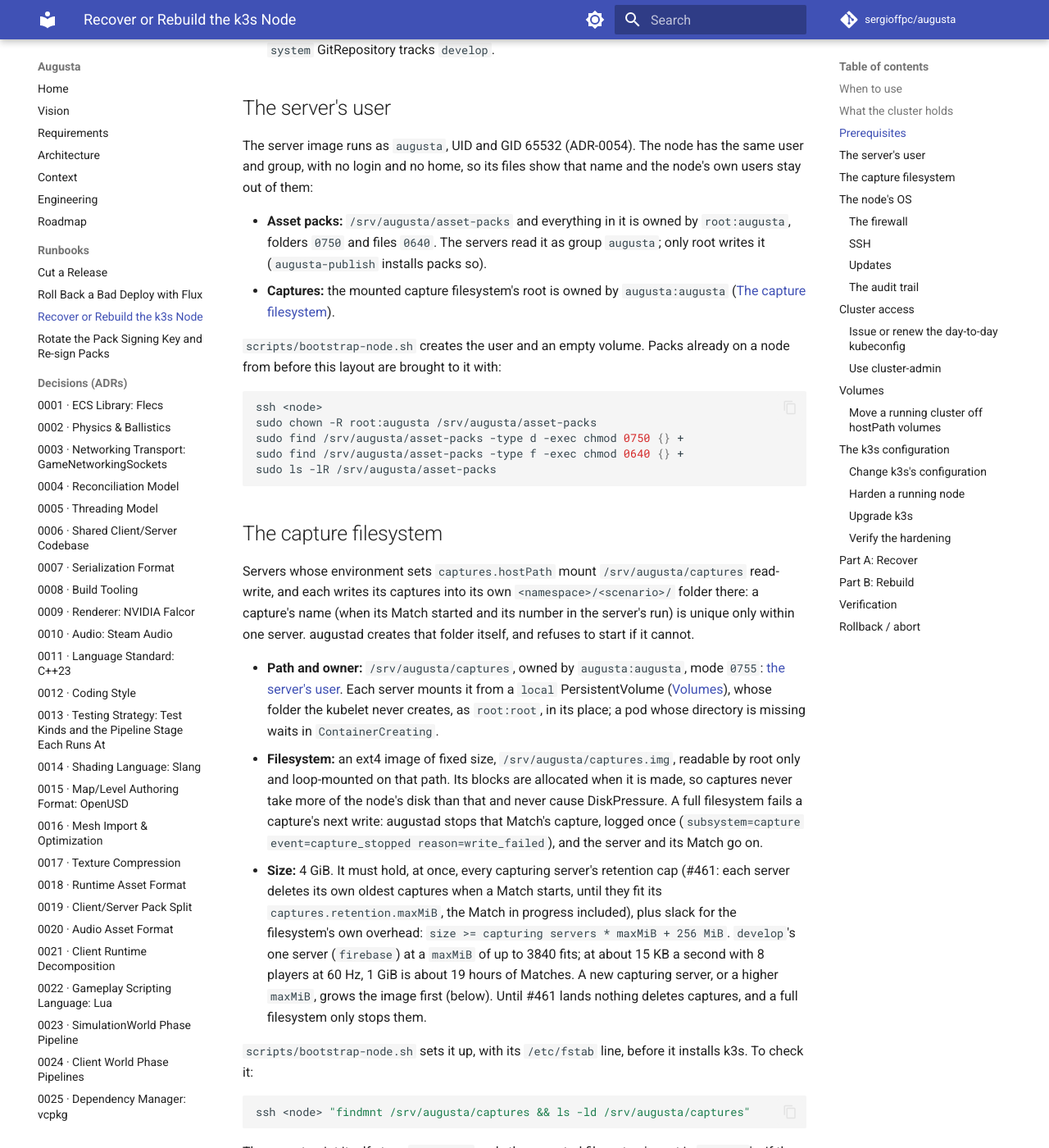
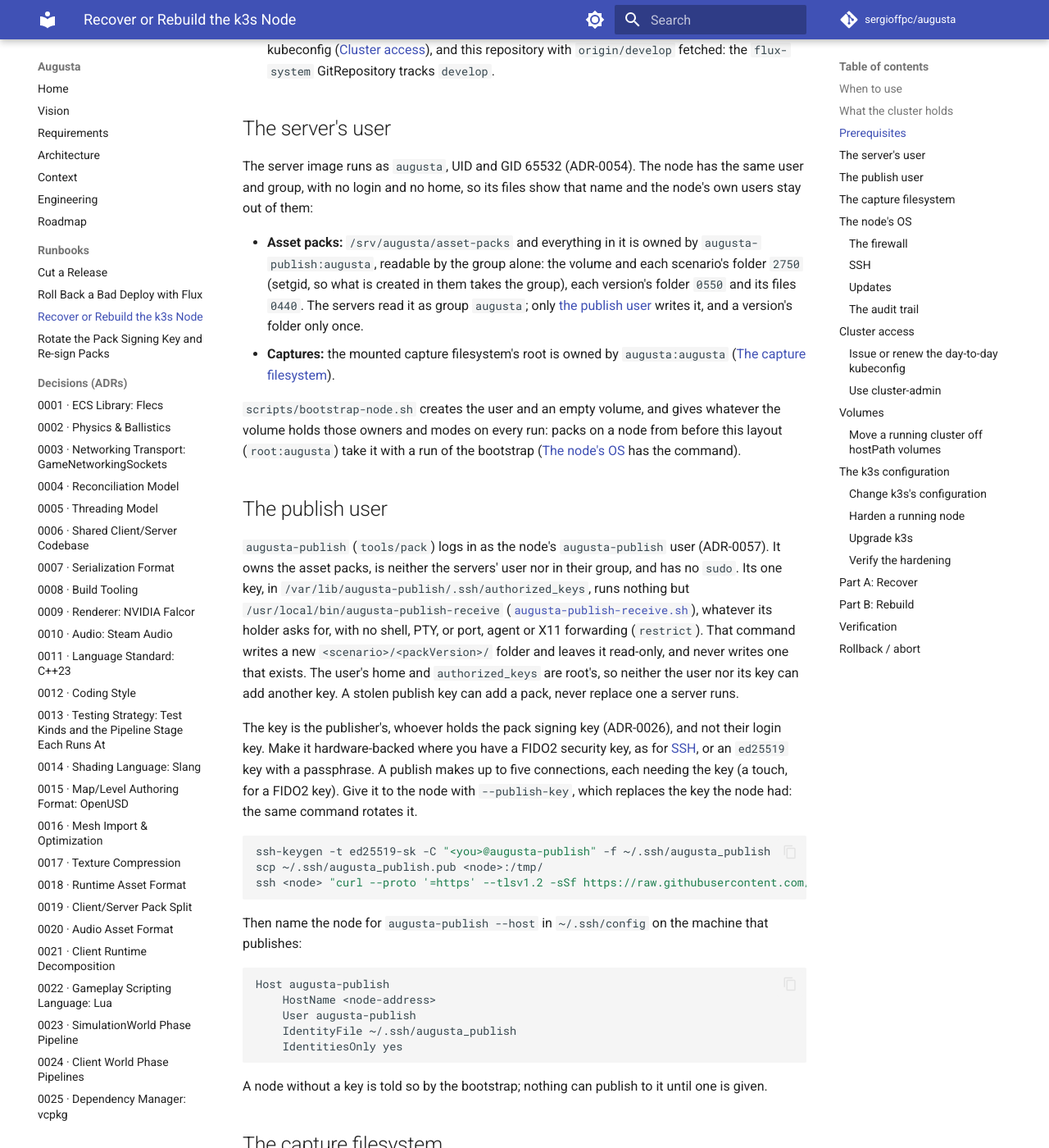
Before and after one commit to sergioffpc/augusta, an MkDocs documentation site: the page built from docs/runbooks/k3s-node-recovery.md, in a window 1280 px wide and 1400 px high, scrolled down 1745 px. Shown: the whole window at 82% size. Built offline with MkDocs 1.6.1 and Material for MkDocs 9.7.7, drawn with Linux system fonts in a browser that asks for light colours; comment, search, counter and statistics services are not loaded; some of the changed text lies outside the part shown.

Commit message:
feat(publish): publish packs as a user without sudo and a restricted key
augusta-publish now reaches the Node as its augusta-publish user, which
owns the pack folder, is not the Servers' user nor in their group, and
has no sudo. Its one key runs a forced command,
augusta-publish-receive, under `restrict`: no shell, PTY or forwarding.
That command takes digests, receive and commit, writes a new
<scenario>/<packVersion>/ folder from a staging place once its digests
match, and leaves it 0550 with 0440 files, so a stolen publish key can
add a pack but never replace one a Server runs.

bootstrap-node.sh creates the user (home and authorized_keys root's),
installs the forced command, takes the key with --publish-key, and gives
the volume its owners and modes on every run, migrating a node whose
packs are root's. ADR-0026, ADR-0057 and the Node and pack-key runbooks
follow.

Closes #534

Co-Authored-By: Claude Opus 5.5 <noreply@anthropic.com>

````diff
--- a/docs/runbooks/k3s-node-recovery.md
+++ b/docs/runbooks/k3s-node-recovery.md
@@ -62,10 +62,10 @@ restores them.
   repository does not record its address or OS.
 - A Debian 13 node.
   [`scripts/bootstrap-node.sh`](../../scripts/bootstrap-node.sh) (README.md,
-  Bootstrap), which part B runs, sets it up: the server's user, the asset-pack
-  volume, the capture filesystem, the crash-core handler (ADR-0047), k3s at the
-  release it pins (`K3S_VERSION`, whose Kubernetes version is
-  `KUBERNETES_VERSION` in the `manifests` job of
+  Bootstrap), which part B runs, sets it up: the server's user, the publish
+  user, the asset-pack volume, the capture filesystem, the crash-core handler
+  (ADR-0047), k3s at the release it pins (`K3S_VERSION`, whose Kubernetes
+  version is `KUBERNETES_VERSION` in the `manifests` job of
   [`.github/workflows/ci.yml`](../../.github/workflows/ci.yml)) with
   [its configuration](#the-k3s-configuration),
   [the OS's hardening](#the-nodes-os), and Flux. It skips what the node already
@@ -90,21 +90,60 @@ the same user and group, with no login and no home, so its files show that name
 and the node's own users stay out of them:
 
 - **Asset packs:** `/srv/augusta/asset-packs` and everything in it is owned by
-  `root:augusta`, folders `0750` and files `0640`. The servers read it as group
-  `augusta`; only root writes it (`augusta-publish` installs packs so).
+  `augusta-publish:augusta`, readable by the group alone: the volume and each
+  scenario's folder `2750` (setgid, so what is created in them takes the group),
+  each version's folder `0550` and its files `0440`. The servers read it as
+  group `augusta`; only [the publish user](#the-publish-user) writes it, and a
+  version's folder only once.
 - **Captures:** the mounted capture filesystem's root is owned by
   `augusta:augusta` ([The capture filesystem](#the-capture-filesystem)).
 
-`scripts/bootstrap-node.sh` creates the user and an empty volume. Packs already
-on a node from before this layout are brought to it with:
+`scripts/bootstrap-node.sh` creates the user and an empty volume, and gives
+whatever the volume holds those owners and modes on every run: packs on a node
+from before this layout (`root:augusta`) take it with a run of the bootstrap
+([The node's OS](#the-nodes-os) has the command).
+
+## The publish user
+
+`augusta-publish` (`tools/pack`) logs in as the node's `augusta-publish` user
+(ADR-0057). It owns the asset packs, is neither the servers' user nor in their
+group, and has no `sudo`. Its one key, in
+`/var/lib/augusta-publish/.ssh/authorized_keys`, runs nothing but
+`/usr/local/bin/augusta-publish-receive`
+([`augusta-publish-receive.sh`](../../clusters/onprem/node/augusta-publish-receive.sh)),
+whatever its holder asks for, with no shell, PTY, or port, agent or X11
+forwarding (`restrict`). That command writes a new `<scenario>/<packVersion>/`
+folder and leaves it read-only, and never writes one that exists. The user's
+home and `authorized_keys` are root's, so neither the user nor its key can add
+another key. A stolen publish key can add a pack, never replace one a server
+runs.
+
+The key is the publisher's, whoever holds the pack signing key (ADR-0026), and
+not their login key. Make it hardware-backed where you have a FIDO2 security
+key, as for [SSH](#ssh), or an `ed25519` key with a passphrase. A publish makes
+up to five connections, each needing the key (a touch, for a FIDO2 key). Give it
+to the node with `--publish-key`, which replaces the key the node had: the same
+command rotates it.
 
 ```sh
-ssh <node>
-sudo chown -R root:augusta /srv/augusta/asset-packs
-sudo find /srv/augusta/asset-packs -type d -exec chmod 0750 {} +
-sudo find /srv/augusta/asset-packs -type f -exec chmod 0640 {} +
-sudo ls -lR /srv/augusta/asset-packs
+ssh-keygen -t ed25519-sk -C "<you>@augusta-publish" -f ~/.ssh/augusta_publish
+scp ~/.ssh/augusta_publish.pub <node>:/tmp/
+ssh <node> "curl --proto '=https' --tlsv1.2 -sSf https://raw.githubusercontent.com/sergioffpc/augusta/develop/scripts/bootstrap-node.sh | bash -s -- --publish-key /tmp/augusta_publish.pub; rm /tmp/augusta_publish.pub"
 ```
+
+Then name the node for `augusta-publish --host` in `~/.ssh/config` on the
+machine that publishes:
+
+```text
+Host augusta-publish
+    HostName <node-address>
+    User augusta-publish
+    IdentityFile ~/.ssh/augusta_publish
+    IdentitiesOnly yes
+```
+
+A node without a key is told so by the bootstrap; nothing can publish to it
+until one is given.
 
 ## The capture filesystem
 
@@ -737,17 +776,21 @@ On the node, after a rebuild, a configuration change or an upgrade:
     On a reinstalled OS there is nothing to remove; skip this step.
 
 3. Run the node's bootstrap, giving it the packs copied in step 1. It sets up
-   the server's user, the pack volume (unpacking the archive into it, owners and
-   modes kept), the capture filesystem (whose image and `/etc/fstab` line k3s's
-   uninstall script leaves, and a reinstalled OS does not), k3s with
+   the server's user, the publish user, the pack volume (unpacking the archive
+   into it, then giving it [its owners and modes](#the-servers-user)), the
+   capture filesystem (whose image and `/etc/fstab` line k3s's uninstall script
+   leaves, and a reinstalled OS does not), k3s with
    [its configuration](#the-k3s-configuration), and Flux from `develop`'s own
    manifests:
 
     ```sh
-    scp asset-packs.tgz <node>:/tmp/
-    ssh <node> "curl --proto '=https' --tlsv1.2 -sSf https://raw.githubusercontent.com/sergioffpc/augusta/develop/scripts/bootstrap-node.sh | bash -s -- --packs /tmp/asset-packs.tgz [--admin <address>...]"
-    ssh <node> "rm /tmp/asset-packs.tgz; sudo ls -lR /srv/augusta/asset-packs"
+    scp asset-packs.tgz ~/.ssh/augusta_publish.pub <node>:/tmp/
+    ssh <node> "curl --proto '=https' --tlsv1.2 -sSf https://raw.githubusercontent.com/sergioffpc/augusta/develop/scripts/bootstrap-node.sh | bash -s -- --packs /tmp/asset-packs.tgz --publish-key /tmp/augusta_publish.pub [--admin <address>...]"
+    ssh <node> "rm /tmp/asset-packs.tgz /tmp/augusta_publish.pub; sudo ls -lR /srv/augusta/asset-packs"
     ```
+
+    `--publish-key` sets up [the publish user](#the-publish-user) with the
+    publisher's key; a node that kept its OS keeps the key it had without it.
 
     On a reinstalled OS, log in as your own user, with your key already in its
     `authorized_keys`: from this run on SSH takes keys only, not root
@@ -857,6 +900,19 @@ kubectl get nodes
 
 - The first two are refused with `Permission denied (publickey)`, with no
   password prompt; the key login and `kubectl` work.
+
+Then the publish key, from the machine that publishes
+([The publish user](#the-publish-user)):
+
+```sh
+ssh augusta-publish
+ssh -o ExitOnForwardFailure=yes -N -R 0:localhost:22 augusta-publish
+ssh <node> "sudo -u augusta-publish touch /srv/augusta/asset-packs/<scenario>/<packVersion>/probe"
+```
+
+- The first gets no shell: it prints `only digests, receive and commit` and
+  exits `2`. The second fails with `remote port forwarding failed`. The third,
+  for any published version, fails with `Permission denied`.
 - [Updates](#updates)' checks show `Debian-Security` alone, and
   [The audit trail](#the-audit-trail)'s show the login just made, from that
   address.
````
Also changed, not shown: docs/ENGINEERING.md (+2 -2 lines), docs/adr/0026-cd-strategy.md (+3 -2 lines), docs/adr/0057-cluster-hardening-baseline.md (+7 -0 lines), docs/runbooks/pack-key-rotation.md (+10 -5 lines), tools/README.md (+9 -4 lines), 5 other files.
